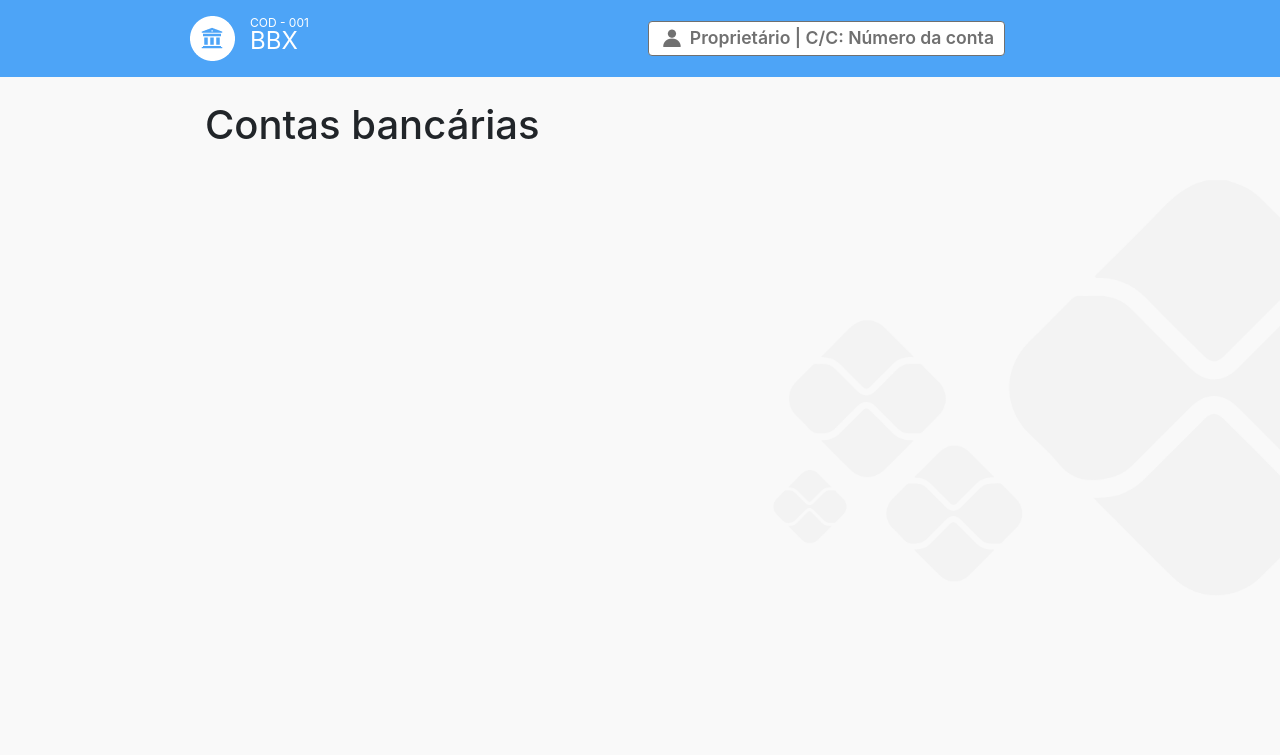
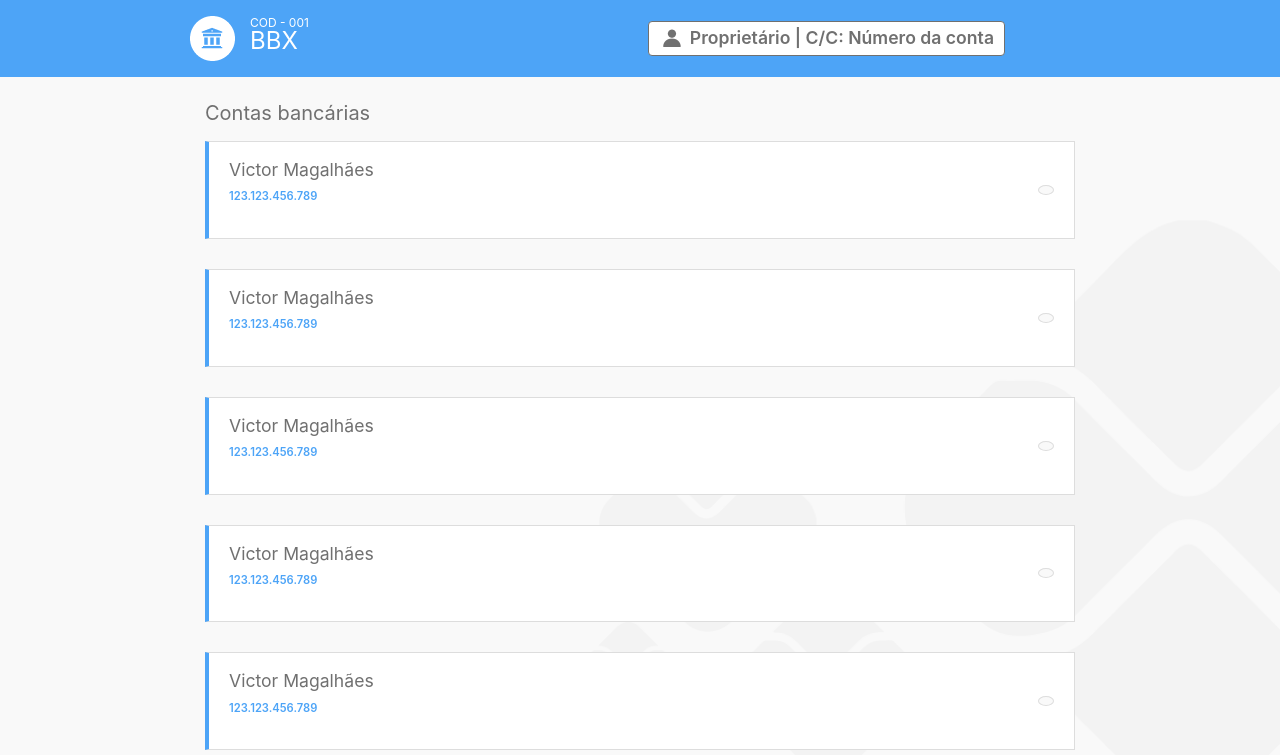
Before and after one commit to VictorMagalhaesSales/microsservices-banks-parent, a Next.js app in the folder ui-bank-nextjs/: page /bank-account in a window 1280 px wide. Shown: the top 755 px of the page. Built offline with nearby package versions, Linux system fonts and the light colour scheme.

Commit message:
Creating utils componentes

```diff
--- a/ui-bank-nextjs/src/components/Layout.tsx
+++ b/ui-bank-nextjs/src/components/Layout.tsx
@@ -1,13 +1,22 @@
 import Footer from "./Footer";
 import MainContent from "./MainContent";
 import Navbar from "./Navbar";
+import BankAccountCard from "./utils/BankAccountCard";
+import Title from "./utils/Title";
 
 export default function Layout() {
     return (
         <div>
             <Navbar/>
             <MainContent>
-                <h1>Contas bancárias</h1>
+                <Title>Contas bancárias</Title>
+                <BankAccountCard/>
+                <BankAccountCard/>
+                <BankAccountCard/>
+                <BankAccountCard/>
+                <BankAccountCard/>
+                <BankAccountCard/>
+                <BankAccountCard/>
             </MainContent>
             <Footer/>
         </div>
--- /dev/null
+++ b/ui-bank-nextjs/src/components/utils/BankAccountCard/BankAccountCard.module.scss
@@ -0,0 +1,104 @@
+@import "styles/sass/variables";
+
+.root {
+  border: 1px solid #ddd;
+  display: flex;
+  flex-direction: row;
+  align-items: center;
+  justify-content: space-between;
+  background-color: $white;
+
+  padding: 17px 20px;
+  margin-bottom: 30px;
+
+  &.bank001 {
+    border-left: 4px solid $bank001;
+  }
+
+  &.bank002 {
+    border-left: 4px solid $bank002;
+  }
+
+  &.bank003 {
+    border-left: 4px solid $bank003;
+  }
+
+  &.bank004 {
+    border-left: 4px solid $bank004;
+  }
+
+  &.bank005 {
+    border-left: 4px solid $bank005;
+  }
+
+  &.bank006 {
+    border-left: 4px solid $bank006;
+  }
+
+  .ownerName {
+    font-size: 1.1em;
+    font-weight: 400;
+    color: $color-text;
+  }
+
+  .accountNumber {
+    font-size: 0.7em;
+    font-weight: 600;
+
+    &.bank001 {
+      color: $bank001;
+    }
+
+    &.bank002 {
+      color: $bank002;
+    }
+
+    &.bank003 {
+      color: $bank003;
+    }
+
+    &.bank004 {
+      color: $bank004;
+    }
+
+    &.bank005 {
+      color: $bank005;
+    }
+
+    &.bank006 {
+      color: $bank006;
+    }
+  }
+
+  .iconRight {
+    border: 1px solid #ddd;
+    border-radius: 50%;
+    padding: 4px 7px;
+    background-color: #f9f9f9;
+    font-size: 1.2em;
+
+    &.bank001 {
+      color: $bank001;
+    }
+
+    &.bank002 {
+      color: $bank002;
+    }
+
+    &.bank003 {
+      color: $bank003;
+    }
+
+    &.bank004 {
+      color: $bank004;
+    }
+
+    &.bank005 {
+      color: $bank005;
+    }
+
+    &.bank006 {
+      color: $bank006;
+    }
+  }
+}
--- /dev/null
+++ b/ui-bank-nextjs/src/components/utils/BankAccountCard/index.tsx
@@ -0,0 +1,19 @@
+import classes from "./BankAccountCard.module.scss";
+
+export default function BankAccountCard(props) {
+  const { bankAccount } = props;
+
+  return (
+    <article className={`${classes.root} ${classes.bank001}`}>
+      <div>
+        <h2 className={classes.ownerName}> Victor Magalhães</h2>
+        <p className={`${classes.accountNumber} ${classes.bank001}`}>
+          123.123.456.789
+        </p>
+      </div>
+      <span
+        className={`fas fa-chevron-right ${classes.iconRight} ${classes.bank001}`}
+      />
+    </article>
+  );
+};
--- /dev/null
+++ b/ui-bank-nextjs/src/components/utils/Title/Title.module.scss
@@ -0,0 +1,8 @@
+@import "styles/sass/variables";
+
+.root {
+  font-size: 1.25em;
+  font-weight: 400;
+  color: $color-text;
+  margin-bottom: 16px;
+}
--- /dev/null
+++ b/ui-bank-nextjs/src/components/utils/Title/index.tsx
@@ -0,0 +1,9 @@
+import classes from './Title.module.scss';
+
+export default function Title(props) {
+    return (
+        <h1 className={classes.root}>
+            {props.children}
+        </h1>
+    );
+};
```
